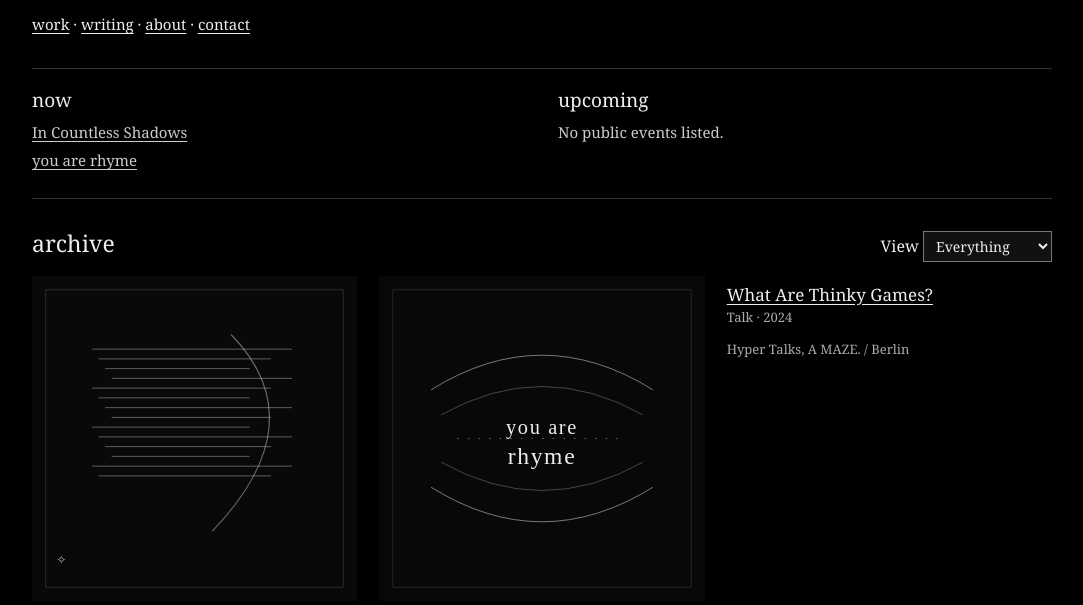
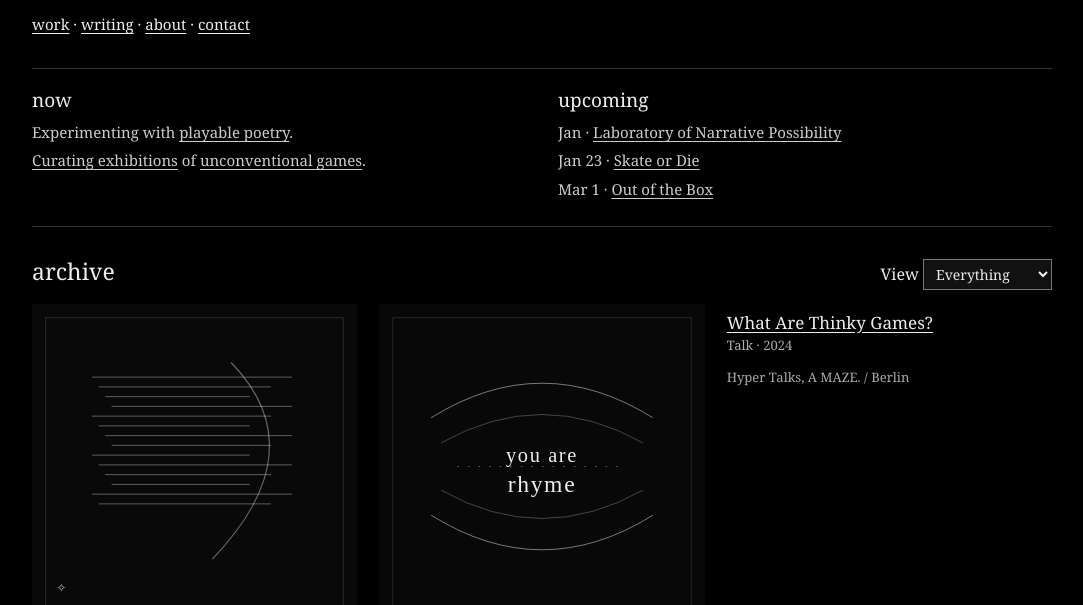
Before and after one commit to hlywa/portfolio-website, a plain HTML site: page index.html in a window 1280 px wide. Shown: the part 193-798 px from the top of the page, without its empty margins (98-1181 px from the left). Drawn offline with Linux system fonts and the light colour scheme.

Commit message:
Refine Now and upcoming event links

```diff
--- a/archive-gallery.js
+++ b/archive-gallery.js
@@ -124,13 +124,24 @@ function startGallery() {
  for(const type of [...new Set(entries.map(e=>e.type))].sort()){const opt=el("option",type);opt.value=type;category.append(opt)}
  category.addEventListener("change",render);
  $("reset").addEventListener("click",()=>{order=[...initial];active=[...initial];category.value="all";redrawLenses();render()});
- const now=$("now-list");now.replaceChildren();
- for(const entry of entries.filter(e=>e.now)){const item=el("li");item.append(link(entry.title,entry.url));now.append(item)}
- if(!now.children.length)now.append(el("li","No current entries listed."));
- const upcoming=$("upcoming-list");upcoming.replaceChildren();
+ // Now is authored directly in index.html: preserve prose and inline links.
+ const upcoming=$("upcoming-list");
  const date=new Intl.DateTimeFormat("en-CA",{timeZone:"America/Los_Angeles",year:"numeric",month:"2-digit",day:"2-digit"}).formatToParts(new Date());
  const today=["year","month","day"].map(t=>date.find(x=>x.type===t).value).join("-");
- for(const e of entries.filter(e=>e.event&&/^\d{4}-\d{2}-\d{2}/.test(e.date||"")&&(e.endDate||e.date).slice(0,10)>=today).sort((a,b)=>a.date.localeCompare(b.date))){const item=el("li");item.append(el("span",e.date.slice(0,10)+" · "),link(e.title,e.url));upcoming.append(item)}
+ // Curated events are the fallback until the Notion export is connected.
+ // A curated month-only entry remains visible through that month.
+ const curated=[...upcoming.querySelectorAll("li[data-start]")];
+ const key=u=>String(u||"").replace(/\/$/,"").toLowerCase();
+ const curatedLinks=new Set(curated.map(li=>key(li.querySelector("a")?.href)));
+ const curatedTitles=new Set(curated.map(li=>li.querySelector("a")?.textContent.trim().toLowerCase()));
+ const visibleEvents=curated.filter(li=>li.dataset.end>=today);
+ for(const e of entries.filter(e=>e.event&&/^\d{4}-\d{2}-\d{2}/.test(e.date||"")&&(e.endDate||e.date).slice(0,10)>=today)){
+  if(curatedLinks.has(key(e.url))||curatedTitles.has(e.title.trim().toLowerCase()))continue;
+  const item=el("li");item.dataset.start=e.date.slice(0,10);
+  const label=new Intl.DateTimeFormat("en-US",{month:"short",day:"numeric",timeZone:"UTC"}).format(new Date(e.date.slice(0,10)+"T12:00:00Z"));
+  item.append(el("span",label+" · "),link(e.title,e.url));visibleEvents.push(item);
+ }
+ upcoming.replaceChildren(...visibleEvents.sort((a,b)=>a.dataset.start.localeCompare(b.dataset.start)));
  if(!upcoming.children.length)upcoming.append(el("li","No public events listed."));
  function openHash(){const id=location.hash.slice(1);const target=$(id);if(target?.tagName==="DETAILS"){target.open=true;target.scrollIntoView()}}
  window.addEventListener("hashchange",openHash);openHash();redrawLenses();render();
--- a/index.html
+++ b/index.html
@@ -22,8 +22,8 @@
 <nav aria-label="Page sections"><a href="#work">work</a> · <a href="#writings">writing</a> · <a href="#about">about</a> · <a href="#contact">contact</a></nav>
 </header>
 <div class="activity">
-<section aria-labelledby="now-title"><h2 id="now-title">now</h2><ul id="now-list"><li><a href="#project-in-countless-shadows">In Countless Shadows</a> · in development</li><li><a href="#project-you-are-rhyme">you are rhyme</a> · in development</li></ul></section>
-<section aria-labelledby="upcoming-title"><h2 id="upcoming-title">upcoming</h2><ul id="upcoming-list"><li>No public events listed.</li></ul></section>
+<section aria-labelledby="now-title"><h2 id="now-title">now</h2><ul id="now-list"><li>Experimenting with <a href="https://luma.com/gamepoems">playable poetry</a>.</li><li><a href="https://www.themade.org/">Curating exhibitions</a> of <a href="https://luma.com/pzkqk2af">unconventional games</a>.</li></ul></section>
+<section aria-labelledby="upcoming-title"><h2 id="upcoming-title">upcoming</h2><ul id="upcoming-list"><li data-start="2027-01-01" data-end="2027-01-31">Jan · <a href="https://luma.com/kljh8q33">Laboratory of Narrative Possibility</a></li><li data-start="2027-01-23" data-end="2027-01-23">Jan 23 · <a href="https://luma.com/7qidj7ys">Skate or Die</a></li><li data-start="2027-03-01" data-end="2027-03-01">Mar 1 · <a href="https://luma.com/pzkqk2af">Out of the Box</a></li></ul></section>
 </div>
 <section id="work" aria-labelledby="work-title">
 <div class="gallery-head"><h2 id="work-title">archive</h2><label for="category">View <select id="category"><option value="all">Everything</option></select></label></div>
```
Also changed, not shown: 1 other file.
